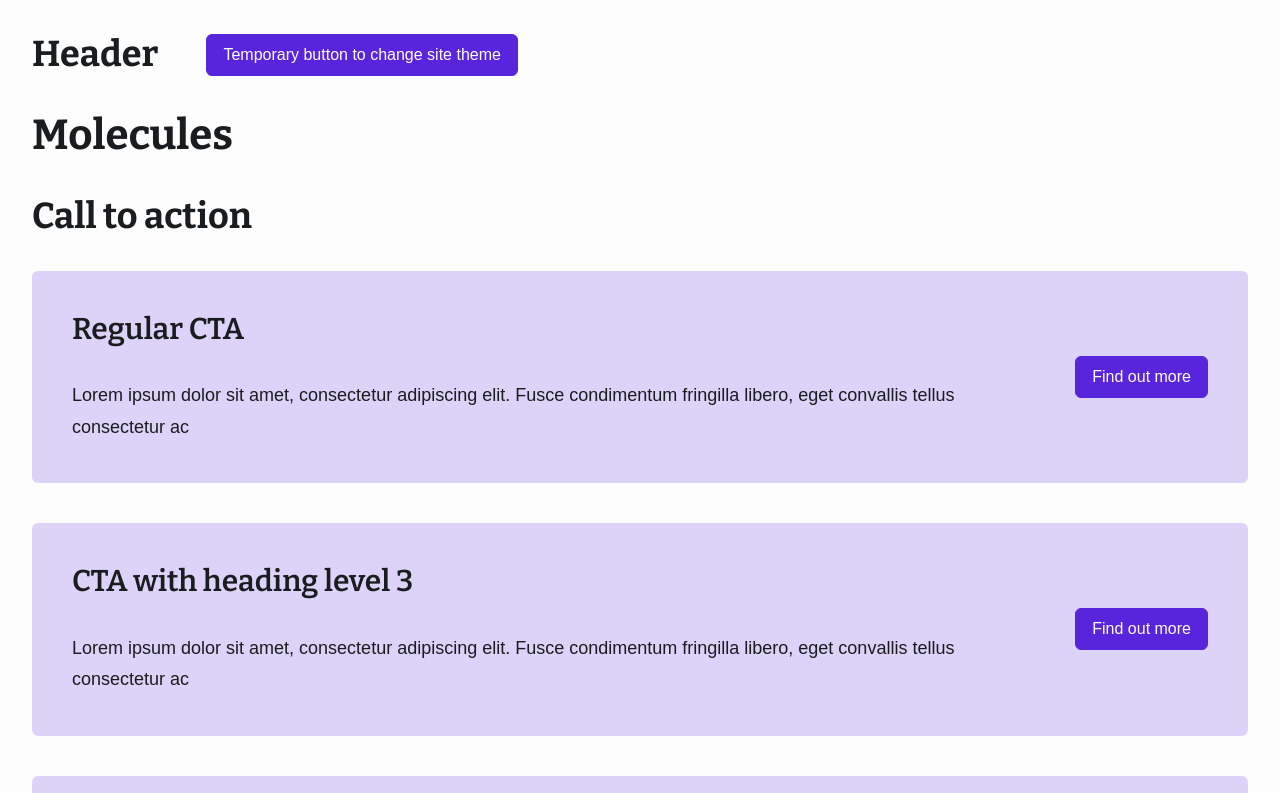
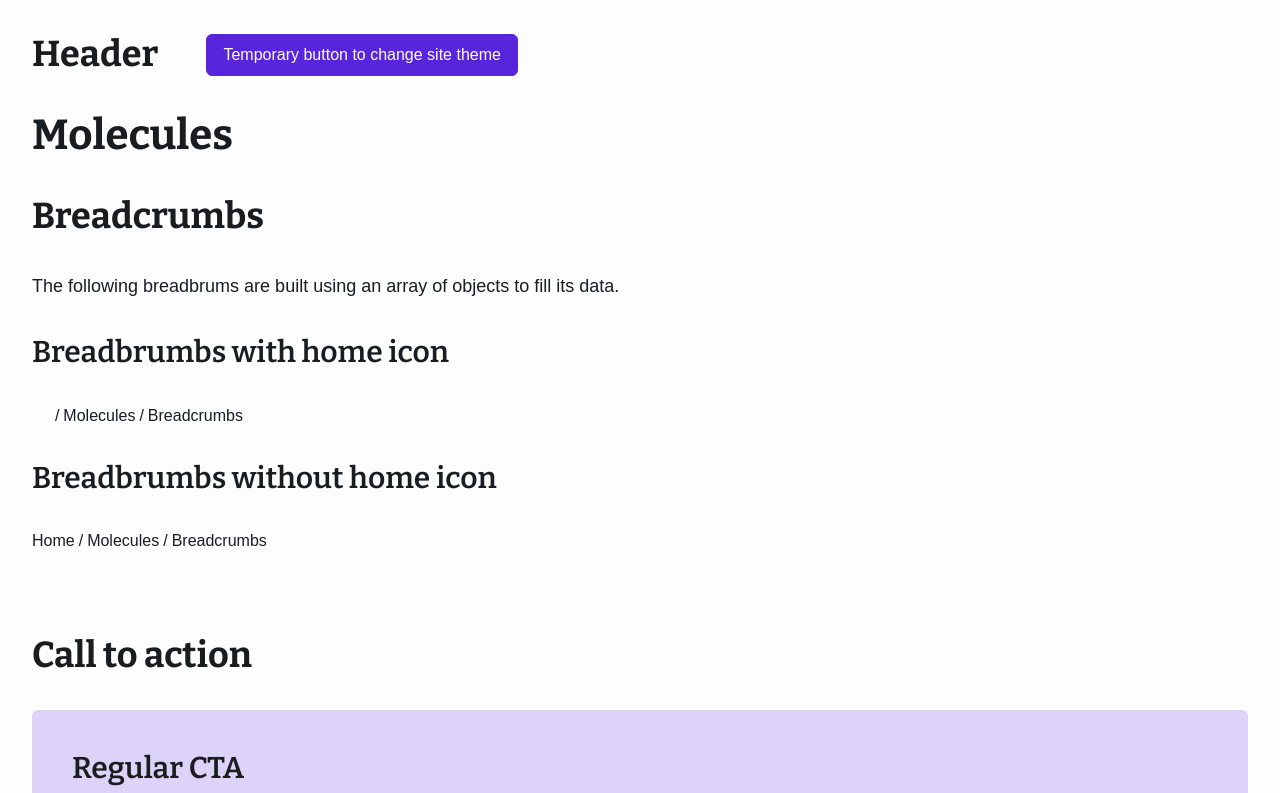
Before and after one commit to marboqmar/starter, a React (Vite) app: page /molecules in a window 1280 px wide. Shown: the top 793 px of the page. Built offline with nearby package versions, Linux system fonts and the light colour scheme; a web font is replaced by a local one.

Commit message:
Added breadcrumbs

```diff
--- /dev/null
+++ b/src/components/molecules/Breadcrumbs/Breadcrumbs.css
@@ -0,0 +1,23 @@
+.breadcrumbs__list {
+  display: flex;
+  flex-direction: row;
+  list-style: none;
+  padding: 0;
+  margin: 0;
+}
+
+.breadcrumbs__link,
+.breadcrumbs__link:visited {
+  color: var(--breadcrumbs-text);
+  text-decoration: none;
+}
+
+.breadcrumbs__separator {
+  padding-right: var(--breadcrumbs-separator-spacing);
+  padding-left: var(--breadcrumbs-separator-spacing);
+}
+
+.breadcrumbs__icon {
+  width: var(--breadcrumbs-icon-size);
+  height: var(--breadcrumbs-icon-size);
+}
--- /dev/null
+++ b/src/components/molecules/Breadcrumbs/Breadcrumbs.jsx
@@ -0,0 +1,46 @@
+import './Breadcrumbs.css';
+import { classNames } from '../../../utils/helpers';
+import { Link } from 'react-router-dom';
+import { Icon } from '../../../components/atoms/Icon/Icon';
+
+export const Breadcrumbs = ({ className = '', items = [], ...rest }) => {
+  const homeIconHref = '/assets/icons/home.svg';
+
+  return (
+    <nav aria-label="Breadcrumb" className={classNames('breadcrumbs', className)} {...rest}>
+      <ol className="breadcrumbs__list">
+        {items.map((item, index) => {
+          const isFirst = index === 0;
+          const isLast = index === items.length - 1;
+
+          return (
+            <li key={item.href} className="breadcrumbs__item">
+              {isLast ? (
+                <span className="breadcrumbs__current" aria-current="page">
+                  {item.label}
+                </span>
+              ) : (
+                <>
+                  <Link to={item.href} className="breadcrumbs__link">
+                    {isFirst && item.hasHomeIcon ? (
+                      <Icon
+                        className="breadcrumbs__icon"
+                        ariaLabel="Home link"
+                        href={homeIconHref}
+                      />
+                    ) : (
+                      item.label
+                    )}
+                  </Link>
+                  <span className="breadcrumbs__separator" aria-hidden="true">
+                    /
+                  </span>
+                </>
+              )}
+            </li>
+          );
+        })}
+      </ol>
+    </nav>
+  );
+};
--- a/src/css/global/color-variables.css
+++ b/src/css/global/color-variables.css
@@ -193,6 +193,9 @@
   --table-row: var(--color-primary-a10);
 
   /* --- MOLECULES --- */
+  /* Breadbrumbs */
+  --breadcrumbs-text: var(--text-main);
+
   /* CTA */
   --cta-bg: var(--surface-main);
 
--- a/src/css/global/variables.css
+++ b/src/css/global/variables.css
@@ -106,6 +106,9 @@
   --table-spacing-cell-padding: var(--spacing-sm);
 
   /* MOLECULES */
+  /* Breadbrumbs */
+  --breadcrumbs-separator-spacing: var(--spacing-0-25);
+
   /* CTA */
   --cta-spacing-padding: var(--spacing-surface-padding);
   --cta-spacing-gap: var(--spacing-xl); /* Main gap between image and text */
@@ -147,6 +150,8 @@
   --size-icon-md: 2rem;
 
   /* --- SEMANTIC --- */
+  --ratio-icon-to-text: 0.7; /* Used to reduce size of icons */
+
   /* Control */
   --control-size: var(--size-icon-xs);
 
@@ -167,6 +172,11 @@
 
   /* Text area */
   --text-area-height: var(--spacing-8);
+
+  /* MOLECULES */
+  --breadcrumbs-icon-size: calc(
+    var(--icon-alignment-height) * var(--ratio-icon-to-text)
+  ); /* Scales down the height of the icon */
 
   /* ==========================================================================
     3. BORDER
--- a/src/pages/Molecules.jsx
+++ b/src/pages/Molecules.jsx
@@ -1,5 +1,6 @@
 import '../css/pages/showcase.css';
 import { Heading } from '../components/atoms/Heading/Heading';
+import { BreadcrumbsShowcase } from '../showcases/molecules/BreadcrumbsShowcase/BreadcrumbsShowcase';
 import { CtaShowcase } from '../showcases/molecules/CtaShowcase/CtaShowcase';
 import { FormShowcase } from '../showcases/molecules/FormShowcase/FormShowcase';
 import { MediaObjectShowcase } from '../showcases/molecules/MediaObjectShowcase/MediaObjectShowcase';
@@ -13,6 +14,9 @@ export const Molecules = () => {
         Molecules
       </Heading>
       <div className="molecules-page__showcases-wrapper showcase-wrapper">
+        {/* Breadcrumbs */}
+        <BreadcrumbsShowcase />
+
         {/* CTA */}
         <CtaShowcase />
 
--- /dev/null
+++ b/src/showcases/molecules/BreadcrumbsShowcase/BreadcrumbsShowcase.jsx
@@ -0,0 +1,31 @@
+import { Breadcrumbs } from '../../../components/molecules/Breadcrumbs/Breadcrumbs';
+import { Heading } from '../../../components/atoms/Heading/Heading';
+import { Paragraph } from '../../../components/atoms/Paragraph/Paragraph';
+
+const breadcrumbsInfo = [
+  { label: 'Home', href: '/' },
+  { label: 'Molecules', href: '/molecules' },
+  { label: 'Breadcrumbs', href: '/molecules/breadcrumbs' },
+];
+
+const breadcrumbsWithIconInfo = [
+  { label: 'Home', href: '/', hasHomeIcon: true },
+  { label: 'Molecules', href: '/molecules' },
+  { label: 'Breadcrumbs', href: '/molecules/breadcrumbs' },
+];
+
+export const BreadcrumbsShowcase = () => {
+  return (
+    <div className="breadcrumbs-showcase showcase-item">
+      <Heading>Breadcrumbs</Heading>
+      <Paragraph>
+        The following breadbrums are built using an array of objects to fill its data.
+      </Paragraph>
+      <Heading level={3}>Breadbrumbs with home icon</Heading>
+      <Breadcrumbs items={breadcrumbsWithIconInfo} />
+
+      <Heading level={3}>Breadbrumbs without home icon</Heading>
+      <Breadcrumbs items={breadcrumbsInfo} />
+    </div>
+  );
+};
```
Also changed, not shown: public/assets/icons/home.svg (added).
